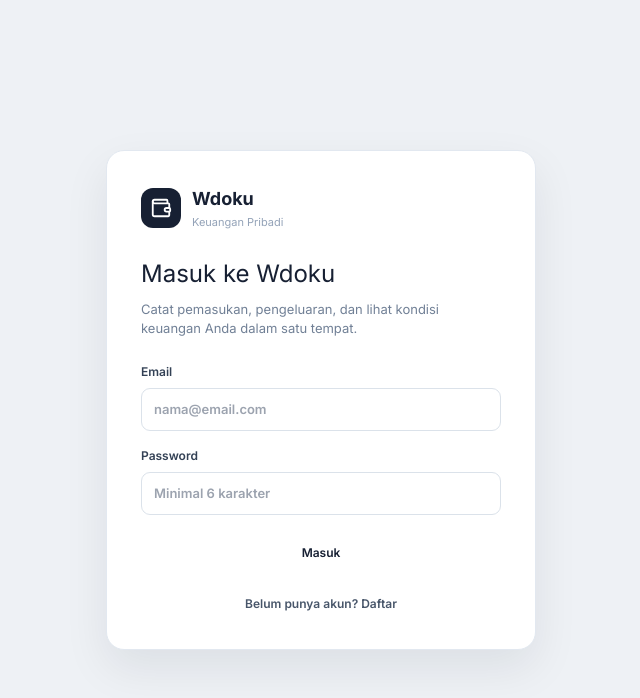
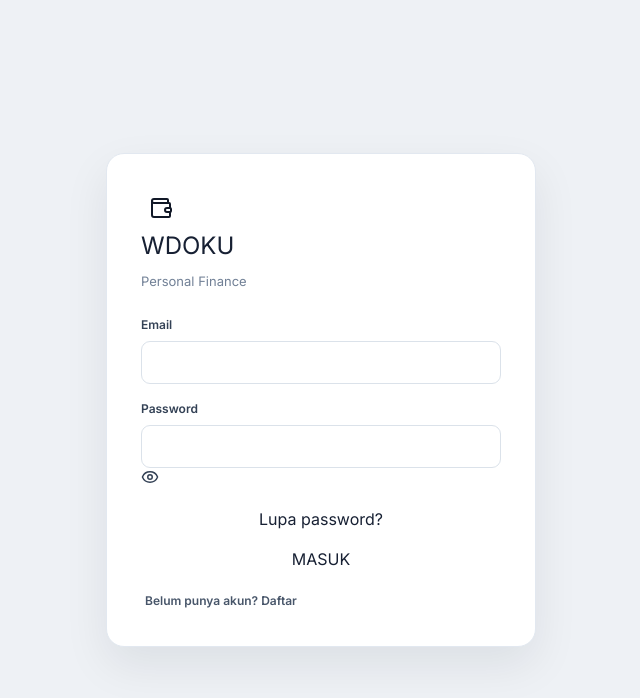
Before and after one commit to jsuryanaads/Wdoku, a React (Vite) app: page / in a window 1280 px wide. Shown: the top 698 px of the page, without its empty margins (319-959 px from the left). Built offline with nearby package versions, Linux system fonts and the light colour scheme.

Commit message:
feat: connect Wdoku app shell to new Beranda

```diff
--- a/src/app/App.jsx
+++ b/src/app/App.jsx
@@ -1,4 +1,46 @@
-// Application composition entry point.
-// The current finance implementation remains in ../App.jsx while the codebase is
-// incrementally migrated into feature and layout modules without changing behavior.
-export { default } from '../App.jsx';
+import { useEffect, useState } from 'react';
+import { Eye, EyeOff, LogOut, Wallet, Home, ArrowDownLeft, ArrowUpRight, Settings } from 'lucide-react';
+import { supabase } from '../lib/supabase';
+import HomePage from '../features/home/HomePage';
+import '../styles/globals.css';
+
+function AuthPage() {
+  const [mode, setMode] = useState('login');
+  const [email, setEmail] = useState('');
+  const [password, setPassword] = useState('');
+  const [showPassword, setShowPassword] = useState(false);
+  const [message, setMessage] = useState('');
+  const [loading, setLoading] = useState(false);
+
+  async function submit(e) {
+    e.preventDefault(); setLoading(true); setMessage('');
+    const result = mode === 'login' ? await supabase.auth.signInWithPassword({ email, password }) : await supabase.auth.signUp({ email, password });
+    if (result.error) setMessage(result.error.message);
+    else if (mode === 'register' && !result.data.session) setMessage('Akun berhasil dibuat. Periksa email untuk konfirmasi.');
+    setLoading(false);
+  }
+
+  async function forgot() {
+    if (!email) return setMessage('Masukkan email terlebih dahulu.');
+    setLoading(true); setMessage('');
+    const { error } = await supabase.auth.resetPasswordForEmail(email, { redirectTo: `${window.location.origin}${import.meta.env.BASE_URL}` });
+    setMessage(error ? error.message : 'Link reset password telah dikirim ke email Anda.'); setLoading(false);
+  }
+
+  return <main className="auth-page"><div className="auth-card"><div className="brand-mark"><Wallet size={24}/></div><h1>WDOKU</h1><p className="auth-subtitle">Personal Finance</p><form onSubmit={submit}><label>Email<input type="email" value={email} onChange={e=>setEmail(e.target.value)} required autoComplete="email" /></label><label>Password<div className="password-input"><input type={showPassword ? 'text' : 'password'} value={password} onChange={e=>setPassword(e.target.value)} required minLength={6} autoComplete={mode==='login'?'current-password':'new-password'} /><button type="button" onClick={()=>setShowPassword(v=>!v)} aria-label="Tampilkan password">{showPassword?<EyeOff size={18}/>:<Eye size={18}/>}</button></div></label>{mode==='login'&&<button className="forgot" type="button" onClick={forgot}>Lupa password?</button>}<button className="primary-button" disabled={loading}>{loading?'MEMPROSES...':mode==='login'?'MASUK':'DAFTAR'}</button></form>{message&&<div className="alert">{message}</div>}<p className="auth-switch">{mode==='login'?'Belum punya akun?':'Sudah punya akun?'} <button onClick={()=>{setMode(mode==='login'?'register':'login');setMessage('')}}>{mode==='login'?'Daftar':'Masuk'}</button></p></div></main>;
+}
+
+const nav = [{label:'Beranda', icon:Home, key:'home'}, {label:'Pemasukan', icon:ArrowDownLeft, key:'income'}, {label:'Pengeluaran', icon:ArrowUpRight, key:'expense'}, {label:'Pengaturan', icon:Settings, key:'settings'}];
+function Shell({ user, onSignOut }) {
+  const [page, setPage] = useState('home');
+  return <div className="app-shell"><aside className="sidebar"><div className="sidebar-brand"><Wallet size={22}/><span>WDOKU</span></div><nav>{nav.map(({label,icon:Icon,key})=><button className={page===key?'nav-item active':'nav-item'} onClick={()=>setPage(key)} key={key}><Icon size={19}/><span>{label}</span></button>)}</nav><button className="nav-item signout" onClick={onSignOut}><LogOut size={19}/><span>Keluar</span></button></aside><main className="main-area">{page==='home'?<HomePage user={user}/>:<div className="page-content"><section className="panel empty-state"><strong>Modul {nav.find(n=>n.key===page)?.label || 'ini'}</strong><span>Bagian ini akan dikembangkan pada tahap berikutnya.</span></section></div>}</main><nav className="mobile-navigation">{nav.slice(0,3).map(({label,icon:Icon,key})=><button className={page===key?'mobile-nav-item active':'mobile-nav-item'} onClick={()=>setPage(key)} key={key}><Icon size={20}/><span>{label}</span></button>)}<button className="mobile-nav-item" onClick={onSignOut}><LogOut size={20}/><span>Keluar</span></button></nav></div>;
+}
+
+export default function App() {
+  const [session, setSession] = useState(null);
+  const [loading, setLoading] = useState(true);
+  useEffect(() => { supabase.auth.getSession().then(({data})=>{setSession(data.session);setLoading(false)}); const {data:{subscription}}=supabase.auth.onAuthStateChange((_event,next)=>setSession(next)); return ()=>subscription.unsubscribe(); }, []);
+  if (loading) return <div className="app-loading">Memuat Wdoku...</div>;
+  if (!session) return <AuthPage/>;
+  return <Shell user={session.user} onSignOut={()=>supabase.auth.signOut()}/>;
+}
```
